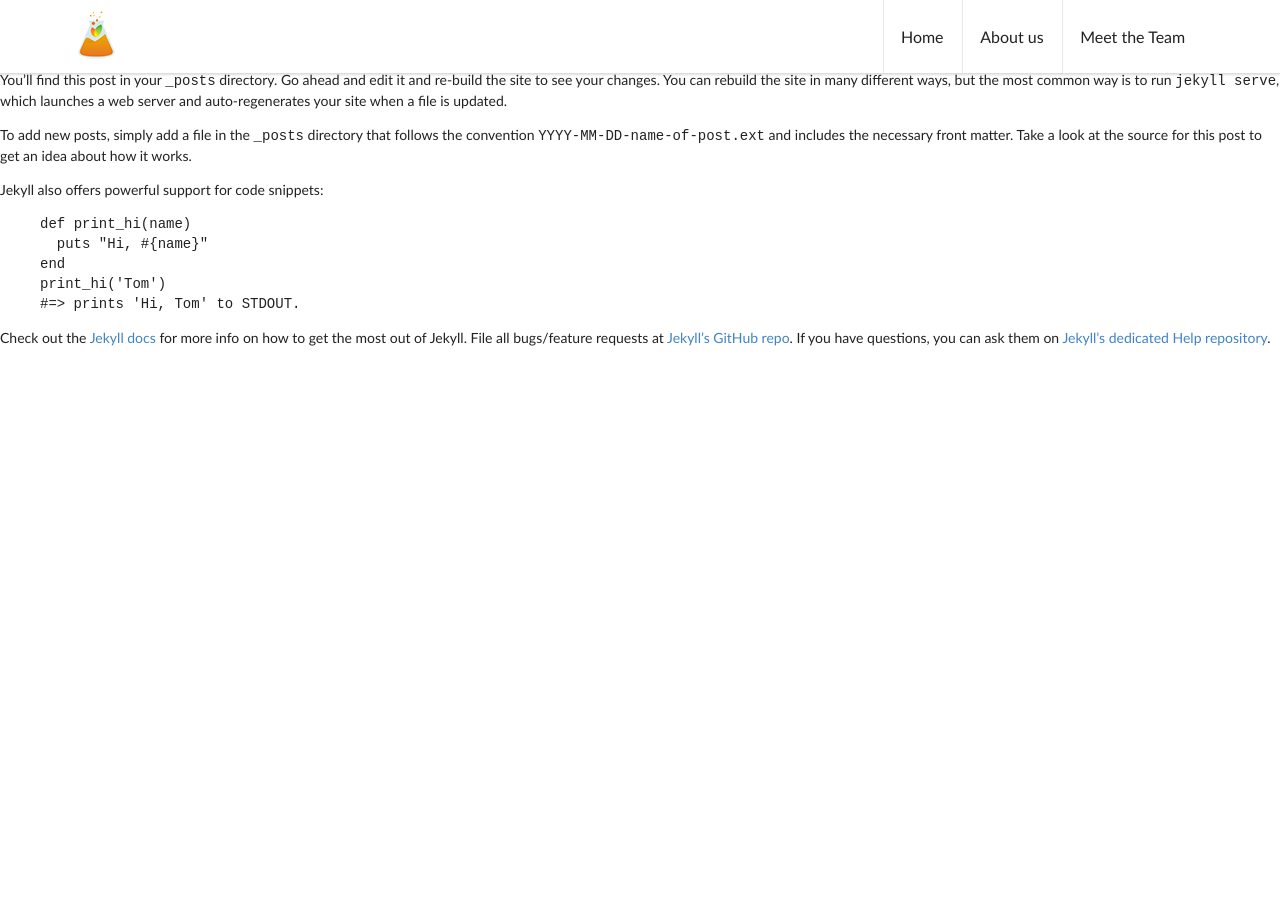
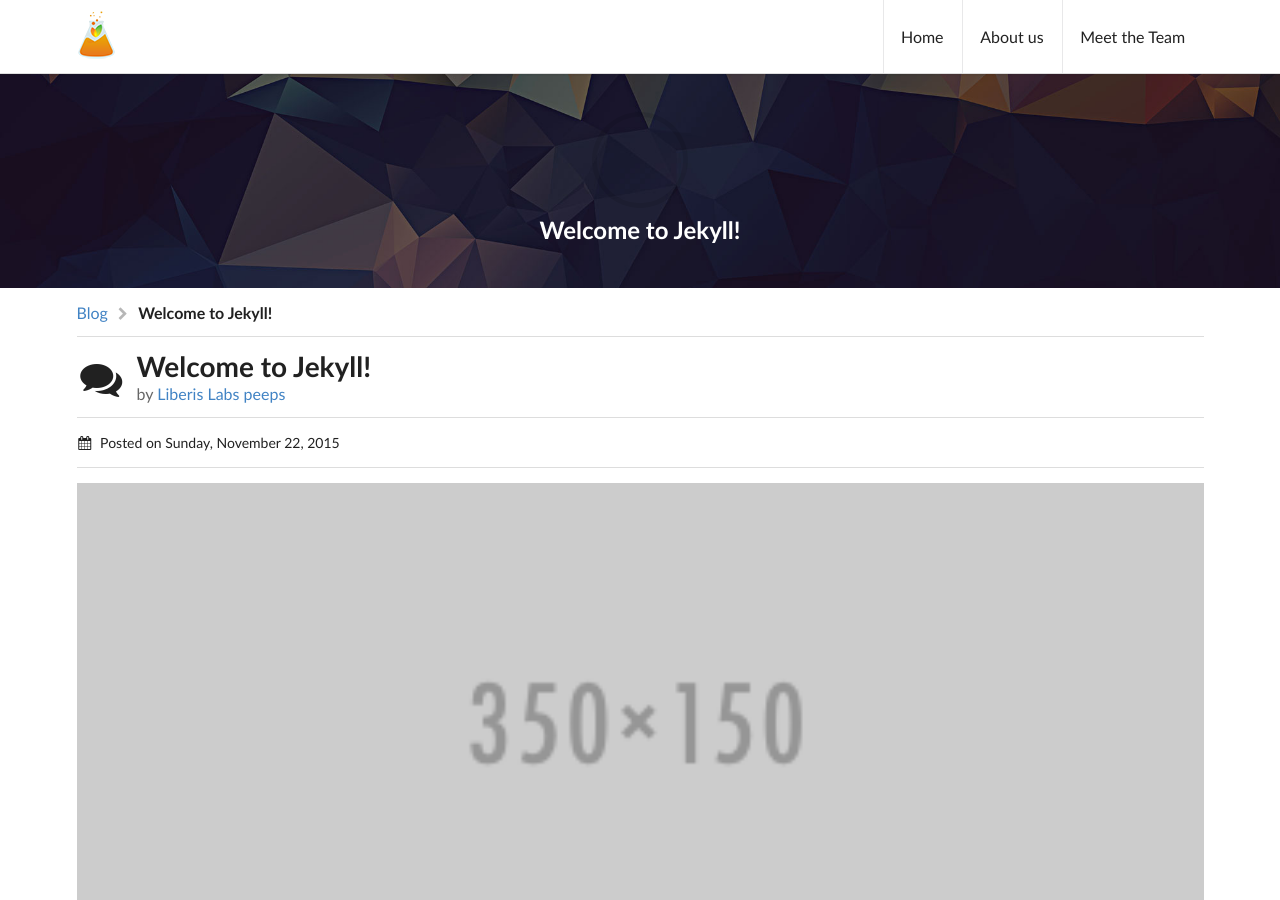
Before and after one commit to LiberisLabs/LiberisLabs.github.io, a Jekyll site: the page built from _posts/2015-11-24-welcome-to-jekyll.md, in a window 1280 px wide and 900 px high. Built offline with Jekyll 4.4.1, drawn with Linux system fonts in a browser that asks for light colours; nearby versions of some CDN libraries; some web fonts are replaced; Markdown is read by kramdown in place of the engine named in the settings.

Commit message:
post layouts

````diff
--- a/_config.yml
+++ b/_config.yml
@@ -1,17 +1,17 @@
 # Site settings
 title: Liberis Labs
 email: your-email@domain.com
-description: > # this means to ignore newlines until "baseurl:"
-  Write an awesome description for your new site here. You can edit this
-  line in _config.yml. It will appear in your document head meta (for
-  Google search results) and in your feed.xml site description.
+description: ># At Liberis Labs we are building
+ a cutting edge ecosystem that enables
+ small businesses to gain easy access to finance.
 baseurl: "" # the subpath of your site, e.g. /blog/
-url: "http://liberislabs.com" # the base hostname & protocol for your site
+url: "http://liberislabs.com"
 twitter_username: LiberisLabs
 github_username:  LiberisLabs
 google_tag_manager:
 
 # Build settings
-markdown: kramdown
+highlighter: pygments
+markdown: redcarpet
 encoding: utf-8
 exclude: [semantic/node_modules/]
--- a/_includes/head.html
+++ b/_includes/head.html
@@ -7,8 +7,9 @@
   <title>{% if page.title %}{{ page.title }}{% else %}{{ site.title }}{% endif %}</title>
   <meta name="description" content="{% if page.excerpt %}{{ page.excerpt | strip_html | strip_newlines | truncate: 160 }}{% else %}{{ site.description }}{% endif %}">
 
-  <link rel="stylesheet" href="{{ "/semantic/dist/semantic.min.css" | prepend: site.baseurl }}">
-  <link rel="stylesheet" href="{{ "/css/site.css" | prepend: site.baseurl }}">
+  <link rel="stylesheet" href="{{ "/semantic/dist/semantic.min.css" | prepend: site.baseurl }}" />
+  <link rel="stylesheet" href="{{ "/css/syntax.css" | prepend: site.baseurl }}" />
+  <link rel="stylesheet" href="{{ "/css/site.css" | prepend: site.baseurl }}" />
   <link rel="canonical" href="{{ page.url | replace:'index.html','' | prepend: site.baseurl | prepend: site.url }}">
   <link rel="alternate" type="application/rss+xml" title="{{ site.title }}" href="{{ "/feed.xml" | prepend: site.baseurl | prepend: site.url }}" />
 
--- a/_layouts/post.html
+++ b/_layouts/post.html
@@ -1,15 +1,36 @@
 ---
-layout: default
+layout: page
+icon: comments
 ---
-<div class="post">
 
-  <header class="post-header">
-    <h1 class="post-title">{{ page.title }}</h1>
-    <p class="post-meta">{{ page.date | date: "%b %-d, %Y" }}{% if page.author %} • {{ page.author }}{% endif %}{% if page.meta %} • {{ page.meta }}{% endif %}</p>
-  </header>
+<div class="ui vertical segment container">
 
-  <article class="post-content">
-    {{ content }}
-  </article>
+  <div class="ui large breadcrumb">
+    <a class="section" href="blog.html">Blog</a>
+    <i class="right chevron icon divider"></i>
+    <div class="active section">{{page.title}}</div>
+  </div>
 
-</div>
+  <div class="ui divider"></div>
+
+    <div class="ui padded">
+      <h1 class="ui header">
+         <i class="comments icon"></i>
+         <div class="content">
+            {{page.title}}
+            <div class="sub header">by {% if page.author %}<a href="/meet-the-team" title="Meet the Team">{{ page.author }}{% endif %}</a></div>
+         </div>
+      </h1>
+      <div class="ui divider"></div>
+      <p><i class="calendar icon"></i> Posted on {{ page.date | date: "%A, %B %-d, %Y" }}</p>
+      <div class="ui divider"></div>
+      {% if page.image %}
+      <img class="ui fluid image" src="{{ page.image | prepend: site.baseurl }}">
+      {% endif %}
+      <div class="ui piled segment">
+         {{ content }}
+      </div>
+      <div class="ui divider"></div>
+      {{% include disqus.html %}}
+    </div>
+ </div>
--- a/_posts/2015-11-22-welcome-to-jekyll.markdown
+++ b/_posts/2015-11-22-welcome-to-jekyll.md
@@ -2,7 +2,9 @@
 layout: post
 title:  "Welcome to Jekyll!"
 date:   2015-11-22 22:02:48
-categories: jekyll update
+categories: "jekyll update"
+author: "Liberis Labs peeps"
+image: /semantic/dist/themes/liberis/assets/images/350x150.png
 ---
 You’ll find this post in your `_posts` directory. Go ahead and edit it and re-build the site to see your changes. You can rebuild the site in many different ways, but the most common way is to run `jekyll serve`, which launches a web server and auto-regenerates your site when a file is updated.
 
@@ -10,13 +12,13 @@ To add new posts, simply add a file in the `_posts` directory that follows the c
 
 Jekyll also offers powerful support for code snippets:
 
-{% highlight ruby %}
+```ruby
 def print_hi(name)
   puts "Hi, #{name}"
 end
 print_hi('Tom')
 #=> prints 'Hi, Tom' to STDOUT.
-{% endhighlight %}
+```
 
 Check out the [Jekyll docs][jekyll] for more info on how to get the most out of Jekyll. File all bugs/feature requests at [Jekyll’s GitHub repo][jekyll-gh]. If you have questions, you can ask them on [Jekyll’s dedicated Help repository][jekyll-help].
 
--- /dev/null
+++ b/_posts/2015-11-24-welcome-to-jekyll.md
@@ -0,0 +1,27 @@
+---
+layout: post
+title:  "Welcome to Jekyll!"
+date:   2015-11-22 22:02:48
+categories: "jekyll update"
+author: "Liberis Labs peeps"
+image: /semantic/dist/themes/liberis/assets/images/350x150.png
+---
+You’ll find this post in your `_posts` directory. Go ahead and edit it and re-build the site to see your changes. You can rebuild the site in many different ways, but the most common way is to run `jekyll serve`, which launches a web server and auto-regenerates your site when a file is updated.
+
+To add new posts, simply add a file in the `_posts` directory that follows the convention `YYYY-MM-DD-name-of-post.ext` and includes the necessary front matter. Take a look at the source for this post to get an idea about how it works.
+
+Jekyll also offers powerful support for code snippets:
+
+```ruby
+def print_hi(name)
+  puts "Hi, #{name}"
+end
+print_hi('Tom')
+#=> prints 'Hi, Tom' to STDOUT.
+```
+
+Check out the [Jekyll docs][jekyll] for more info on how to get the most out of Jekyll. File all bugs/feature requests at [Jekyll’s GitHub repo][jekyll-gh]. If you have questions, you can ask them on [Jekyll’s dedicated Help repository][jekyll-help].
+
+[jekyll]:      http://jekyllrb.com
+[jekyll-gh]:   https://github.com/jekyll/jekyll
+[jekyll-help]: https://github.com/jekyll/jekyll-help
--- /dev/null
+++ b/css/syntax.css
@@ -0,0 +1,65 @@
+/**
+ * http://github.com/mojombo/jekyll
+ * MIT License
+ */
+
+.highlight  { background: #ffffff; }
+.highlight .c { color: #999988; font-style: italic } /* Comment */
+.highlight .err { color: #a61717; background-color: #e3d2d2 } /* Error */
+.highlight .k { font-weight: bold } /* Keyword */
+.highlight .o { font-weight: bold } /* Operator */
+.highlight .cm { color: #999988; font-style: italic } /* Comment.Multiline */
+.highlight .cp { color: #999999; font-weight: bold } /* Comment.Preproc */
+.highlight .c1 { color: #999988; font-style: italic } /* Comment.Single */
+.highlight .cs { color: #999999; font-weight: bold; font-style: italic } /* Comment.Special */
+.highlight .gd { color: #000000; background-color: #ffdddd } /* Generic.Deleted */
+.highlight .gd .x { color: #000000; background-color: #ffaaaa } /* Generic.Deleted.Specific */
+.highlight .ge { font-style: italic } /* Generic.Emph */
+.highlight .gr { color: #aa0000 } /* Generic.Error */
+.highlight .gh { color: #999999 } /* Generic.Heading */
+.highlight .gi { color: #000000; background-color: #ddffdd } /* Generic.Inserted */
+.highlight .gi .x { color: #000000; background-color: #aaffaa } /* Generic.Inserted.Specific */
+.highlight .go { color: #888888 } /* Generic.Output */
+.highlight .gp { color: #555555 } /* Generic.Prompt */
+.highlight .gs { font-weight: bold } /* Generic.Strong */
+.highlight .gu { color: #aaaaaa } /* Generic.Subheading */
+.highlight .gt { color: #aa0000 } /* Generic.Traceback */
+.highlight .kc { font-weight: bold } /* Keyword.Constant */
+.highlight .kd { font-weight: bold } /* Keyword.Declaration */
+.highlight .kp { font-weight: bold } /* Keyword.Pseudo */
+.highlight .kr { font-weight: bold } /* Keyword.Reserved */
+.highlight .kt { color: #445588; font-weight: bold } /* Keyword.Type */
+.highlight .m { color: #009999 } /* Literal.Number */
+.highlight .s { color: #d14 } /* Literal.String */
+.highlight .na { color: #008080 } /* Name.Attribute */
+.highlight .nb { color: #0086B3 } /* Name.Builtin */
+.highlight .nc { color: #445588; font-weight: bold } /* Name.Class */
+.highlight .no { color: #008080 } /* Name.Constant */
+.highlight .ni { color: #800080 } /* Name.Entity */
+.highlight .ne { color: #990000; font-weight: bold } /* Name.Exception */
+.highlight .nf { color: #990000; font-weight: bold } /* Name.Function */
+.highlight .nn { color: #555555 } /* Name.Namespace */
+.highlight .nt { color: #000080 } /* Name.Tag */
+.highlight .nv { color: #008080 } /* Name.Variable */
+.highlight .ow { font-weight: bold } /* Operator.Word */
+.highlight .w { color: #bbbbbb } /* Text.Whitespace */
+.highlight .mf { color: #009999 } /* Literal.Number.Float */
+.highlight .mh { color: #009999 } /* Literal.Number.Hex */
+.highlight .mi { color: #009999 } /* Literal.Number.Integer */
+.highlight .mo { color: #009999 } /* Literal.Number.Oct */
+.highlight .sb { color: #d14 } /* Literal.String.Backtick */
+.highlight .sc { color: #d14 } /* Literal.String.Char */
+.highlight .sd { color: #d14 } /* Literal.String.Doc */
+.highlight .s2 { color: #d14 } /* Literal.String.Double */
+.highlight .se { color: #d14 } /* Literal.String.Escape */
+.highlight .sh { color: #d14 } /* Literal.String.Heredoc */
+.highlight .si { color: #d14 } /* Literal.String.Interpol */
+.highlight .sx { color: #d14 } /* Literal.String.Other */
+.highlight .sr { color: #009926 } /* Literal.String.Regex */
+.highlight .s1 { color: #d14 } /* Literal.String.Single */
+.highlight .ss { color: #990073 } /* Literal.String.Symbol */
+.highlight .bp { color: #999999 } /* Name.Builtin.Pseudo */
+.highlight .vc { color: #008080 } /* Name.Variable.Class */
+.highlight .vg { color: #008080 } /* Name.Variable.Global */
+.highlight .vi { color: #008080 } /* Name.Variable.Instance */
+.highlight .il { color: #009999 } /* Literal.Number.Integer.Long */
````
Also changed, not shown: _includes/disqus.html (added, +15 -0 lines), _posts/2015-11-23-welcome-to-jekyll.md (added, +27 -0 lines), blog-post.html (deleted, +0 -246 lines).
